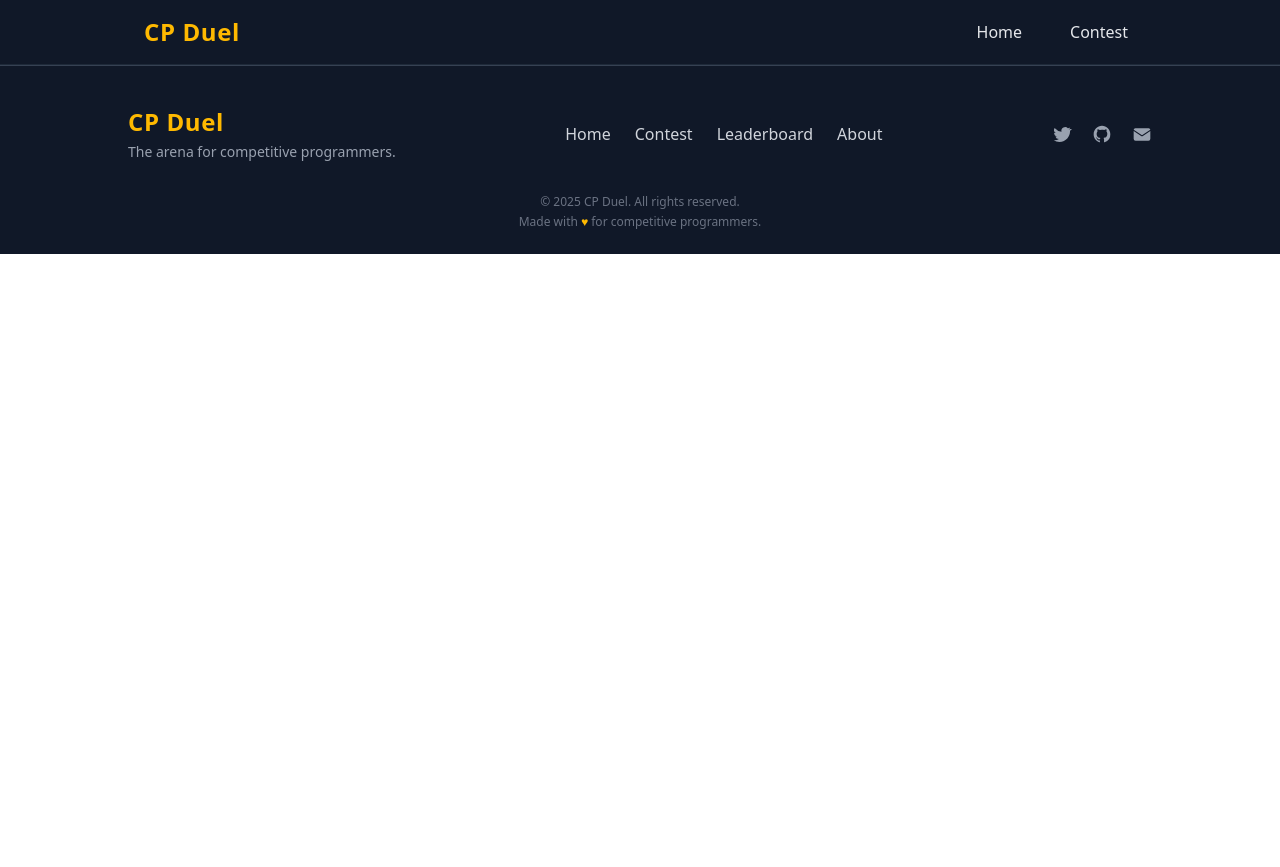
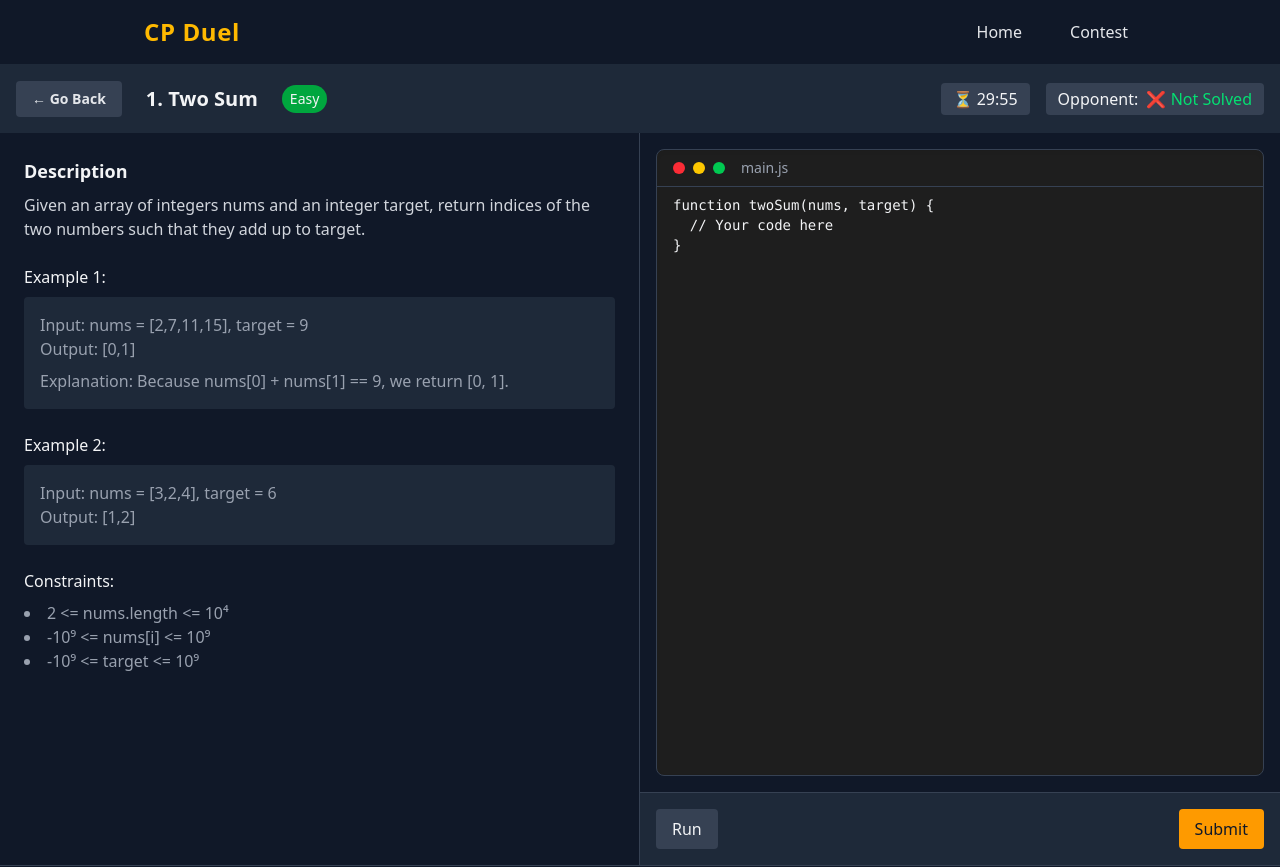
Before and after one commit to Shauryacious/shauryacious-resume, a React (Vite) app: page /contest/1/start in a window 1280 px wide. Shown: the top 867 px of the page. Before the commit the page ends 800 px from the top, so only its background shows below. Built offline with nearby package versions, Linux system fonts and the light colour scheme.

Commit message:
final commit

```diff
--- a/src/App.jsx
+++ b/src/App.jsx
@@ -4,6 +4,7 @@ import LeaderboardPage from "./LeaderboardPage";
 import ContestPage from "./ContestPage";
 import ContestBracketPage from "./ContestBracketPage";
 import ContestLeaderboardPage from "./ContestLeaderboardPage";
+import ContestStartPage from "./ContestStartPage";
 import Navbar from "./Navbar";
 import Footer from "./Footer";
 
@@ -20,7 +21,14 @@ function App() {
           path="/contest/:contestId/leaderboard"
           element={<ContestLeaderboardPage />}
         />
-        {/* You can add more routes as needed */}
+        <Route
+          path="/contest/:contestId/start"
+          element={<ContestStartPage />}
+        />
+        {/* <Route
+          path="/contest/:contestId/start"
+          element={<ProblemSolvingPage />}
+        /> */}
       </Routes>
       <Footer />
     </Router>
--- a/src/ContestBracket.jsx
+++ b/src/ContestBracket.jsx
@@ -9,6 +9,15 @@ const ContestBracket = () => {
 
   return (
     <div className="min-h-screen bg-gradient-to-br from-gray-900 via-gray-800 to-gray-900 text-white py-12">
+      {/* Go Back Button */}
+      <div className="max-w-6xl mx-auto px-4 mb-6">
+        <button
+          onClick={() => navigate(-1)}
+          className="bg-gray-700 hover:bg-gray-600 px-4 py-2 rounded text-sm font-semibold text-gray-200 transition-colors"
+        >
+          ← Go Back
+        </button>
+      </div>
       <h1 className="text-5xl font-extrabold mb-10 tracking-tight text-center">
         THE <span className="text-amber-400 drop-shadow">PLAYOFFS</span>
       </h1>
--- a/src/ContestLeaderboardPage.jsx
+++ b/src/ContestLeaderboardPage.jsx
@@ -1,5 +1,5 @@
 import React, { useState } from "react";
-import { useParams } from "react-router-dom";
+import { useParams, useNavigate } from "react-router-dom";
 import contestLeaderboardData from "./contestLeaderboardData";
 import LeaderboardCard from "./LeaderboardCard";
 
@@ -16,6 +16,7 @@ const roundOptions = [
 
 const ContestLeaderboardPage = () => {
   const { contestId } = useParams();
+  const navigate = useNavigate();
   const [sortBy, setSortBy] = useState("rank");
   const [filterTop3, setFilterTop3] = useState(false);
   const [selectedRound, setSelectedRound] = useState("round1");
@@ -40,6 +41,15 @@ const ContestLeaderboardPage = () => {
   return (
     <div className="min-h-screen bg-gradient-to-br from-gray-900 via-gray-800 to-gray-900 text-white font-sans">
       <main className="max-w-5xl mx-auto px-4 py-12">
+        {/* Go Back Button */}
+        <div className="mb-4">
+          <button
+            onClick={() => navigate(-1)}
+            className="bg-gray-700 hover:bg-gray-600 px-4 py-2 rounded text-sm font-semibold text-gray-200 transition-colors"
+          >
+            ← Go Back
+          </button>
+        </div>
         <section>
           {/* Header Section */}
           <div className="text-center mb-10">
@@ -116,7 +126,7 @@ const ContestLeaderboardPage = () => {
             ) : (
               leaderboard.map((user) => (
                 <LeaderboardCard
-                  key={user.rank}
+                  key={user.rank + user.name + user.round}
                   user={user}
                   className="hover:scale-[1.02] transition-transform"
                 />
--- a/src/ContestStartPage.tsx
+++ b/src/ContestStartPage.tsx
@@ -1,28 +1,18 @@
 import React, { useState, useEffect } from "react";
-import Editor from "@monaco-editor/react";
+import { useNavigate } from "react-router-dom";
+import problemData from "./problemData";
 
-type TestCase = {
-  input: any[];
-  output: any[];
-};
+const ContestStartPage = () => {
+  const navigate = useNavigate();
+  const [timeLeft, setTimeLeft] = useState(1800); // 30 minutes
+  const [consoleOutput, setConsoleOutput] = useState([]);
+  const [userCode, setUserCode] = useState(
+    `function twoSum(nums, target) {
+  // Your code here
+}`
+  );
 
-const ContestStartPage: React.FC = () => {
-  const [timeLeft, setTimeLeft] = useState<number>(3600); // 60 minutes in seconds
-  const [opponentStatus, setOpponentStatus] = useState<string>("❌ Not Solved");
-  const [userCode, setUserCode] =
-    useState<string>(`function solveProblem(input) {
-  // Your code here
-}`);
-  const [problemDetails] = useState({
-    title: "TCP Open Contest 1 - Problem 1",
-    description: `Given an array of integers, return indices of the two numbers such that they add up to a specific target.\n\nExample:\nInput: nums = [2,7,11,15], target = 9\nOutput: [0,1]`,
-    testCases: [
-      { input: [[2, 7, 11, 15], 9], output: [0, 1] },
-      { input: [[3, 2, 4], 6], output: [1, 2] },
-    ] as TestCase[],
-  });
-
-  // Timer countdown
+  // Timer
   useEffect(() => {
     const timer = setInterval(() => {
       setTimeLeft((prev) => Math.max(0, prev - 1));
@@ -30,108 +20,141 @@ const ContestStartPage: React.FC = () => {
     return () => clearInterval(timer);
   }, []);
 
-  // WebSocket simulation for opponent status
-  useEffect(() => {
-    const ws = new WebSocket("wss://your-websocket-server");
-    ws.onmessage = (event: MessageEvent) => {
-      try {
-        const data = JSON.parse(event.data.toString());
-        if (data.type === "opponentAC") {
-          setOpponentStatus("✅ Problem Solved");
-        }
-      } catch (error) {
-        console.error("WebSocket message error:", error);
-      }
-    };
-    return () => ws.close();
-  }, []);
-
-  const formatTime = (seconds: number): string => {
+  const formatTime = (seconds) => {
     const mins = Math.floor(seconds / 60);
     const secs = seconds % 60;
     return `${mins}:${secs.toString().padStart(2, "0")}`;
   };
 
-  const handleSubmit = (): void => {
-    console.log("Submitting code:", userCode);
-    // Add actual submission logic here
+  const handleRun = () => {
+    setConsoleOutput([
+      "Running test cases...",
+      "Test case 1: Passed ✅",
+      "Test case 2: Passed ✅",
+    ]);
+  };
+
+  const handleSubmit = () => {
+    setConsoleOutput([
+      "Submitting solution...",
+      "All test cases passed! 🎉",
+      "Your submission beats 95% of solutions",
+    ]);
   };
 
   return (
-    <div className="min-h-screen bg-gradient-to-br from-gray-900 via-gray-800 to-gray-900 text-white">
-      {/* Contest Header */}
-      <div className="bg-gray-800 p-4 flex items-center justify-between">
-        <div className="flex items-center gap-4">
-          <span className="text-amber-400 font-bold text-xl">
-            TCP Open Contest
+    <div className="h-screen flex flex-col bg-gray-900 text-gray-100">
+      {/* Header */}
+      <header className="bg-gray-800 p-4 flex justify-between items-center">
+        <div className="flex items-center space-x-6">
+          <button
+            onClick={() => navigate(-1)}
+            className="bg-gray-700 hover:bg-gray-600 px-4 py-2 rounded text-sm font-semibold text-gray-200 transition-colors"
+          >
+            ← Go Back
+          </button>
+          <h1 className="text-xl font-bold">{problemData.title}</h1>
+          <span
+            className={`px-2 py-1 rounded-full text-sm
+            ${
+              problemData.difficulty === "Easy"
+                ? "bg-green-600"
+                : problemData.difficulty === "Medium"
+                ? "bg-yellow-600"
+                : "bg-red-600"
+            }`}
+          >
+            {problemData.difficulty}
           </span>
-          <div className="bg-gray-700 px-3 py-1 rounded-full">
+        </div>
+        <div className="flex items-center space-x-4">
+          <div className="bg-gray-700 px-3 py-1 rounded">
             ⏳ {formatTime(timeLeft)}
           </div>
-        </div>
-        <div className="flex items-center gap-6">
-          <div className="flex items-center gap-2">
-            <span className="text-green-400">You: 0</span>
-            <span className="text-red-400">Opponent: {opponentStatus}</span>
+          <div className="bg-gray-700 px-3 py-1 rounded">
+            Opponent: <span className="text-green-400 ml-1">❌ Not Solved</span>
           </div>
         </div>
-      </div>
+      </header>
 
       {/* Main Content */}
-      <div className="flex h-[calc(100vh-4rem)]">
+      <div className="flex-1 flex overflow-hidden">
         {/* Problem Description */}
         <div className="w-1/2 p-6 overflow-y-auto border-r border-gray-700">
-          <h1 className="text-2xl font-bold mb-4 text-amber-400">
-            {problemDetails.title}
-          </h1>
-          <pre className="whitespace-pre-wrap font-mono text-sm">
-            {problemDetails.description}
-          </pre>
-
-          <div className="mt-8">
-            <h2 className="text-xl font-semibold mb-3">Test Cases</h2>
-            {problemDetails.testCases.map((tc, index) => (
-              <div key={index} className="bg-gray-800 p-4 rounded-lg mb-3">
-                <div className="text-sm text-gray-400">
-                  Input: {JSON.stringify(tc.input)}
+          <div className="space-y-6">
+            <section>
+              <h2 className="text-lg font-semibold mb-2">Description</h2>
+              <p className="text-gray-300">{problemData.description}</p>
+            </section>
+            {problemData.examples.map((ex, idx) => (
+              <section key={idx}>
+                <h3 className="font-medium mb-2">Example {idx + 1}:</h3>
+                <div className="bg-gray-800 p-4 rounded">
+                  <p className="text-gray-400">Input: {ex.input}</p>
+                  <p className="text-gray-400">Output: {ex.output}</p>
+                  {ex.explanation && (
+                    <p className="text-gray-400 mt-2">
+                      Explanation: {ex.explanation}
+                    </p>
+                  )}
                 </div>
-                <div className="text-sm text-green-400">
-                  Output: {JSON.stringify(tc.output)}
-                </div>
-              </div>
+              </section>
             ))}
+            <section>
+              <h3 className="font-medium mb-2">Constraints:</h3>
+              <ul className="list-disc list-inside text-gray-400">
+                {problemData.constraints.map((c, idx) => (
+                  <li key={idx}>{c}</li>
+                ))}
+              </ul>
+            </section>
           </div>
         </div>
 
-        {/* Code Editor */}
-        <div className="w-1/2 flex flex-col">
-          <div className="flex-1">
-            <Editor
-              height="100%"
-              defaultLanguage="javascript"
-              value={userCode}
-              onChange={(value) => setUserCode(value || "")}
-              theme="vs-dark"
-              options={{
-                minimap: { enabled: false },
-                fontSize: 14,
-                lineNumbers: "on",
-                roundedSelection: false,
-                scrollBeyondLastLine: false,
-              }}
-            />
+        {/* Fake Code Editor */}
+        <div className="w-1/2 flex flex-col bg-gray-900">
+          <div className="flex-1 p-4">
+            <div className="bg-[#1e1e1e] rounded-lg shadow-inner border border-gray-700 h-full flex flex-col">
+              <div className="flex items-center px-4 py-2 border-b border-gray-700 text-sm text-gray-400">
+                <span className="w-3 h-3 bg-red-500 rounded-full inline-block mr-2"></span>
+                <span className="w-3 h-3 bg-yellow-400 rounded-full inline-block mr-2"></span>
+                <span className="w-3 h-3 bg-green-500 rounded-full inline-block mr-4"></span>
+                <span>main.js</span>
+              </div>
+              <textarea
+                className="flex-1 w-full bg-transparent text-gray-100 font-mono text-sm resize-none px-4 py-2 outline-none"
+                style={{ minHeight: 300 }}
+                value={userCode}
+                onChange={(e) => setUserCode(e.target.value)}
+                spellCheck={false}
+              />
+            </div>
           </div>
 
+          {/* Console Output */}
+          {consoleOutput.length > 0 && (
+            <div className="h-40 bg-gray-800 p-4 overflow-y-auto border-t border-gray-700">
+              {consoleOutput.map((line, idx) => (
+                <pre key={idx} className="text-sm font-mono text-gray-300">
+                  {line}
+                </pre>
+              ))}
+            </div>
+          )}
+
           {/* Control Bar */}
-          <div className="bg-gray-800 p-4 flex justify-between items-center">
+          <div className="bg-gray-800 p-4 flex justify-between items-center border-t border-gray-700">
             <button
-              className="bg-amber-400 text-gray-900 px-6 py-2 rounded hover:bg-amber-300 transition-colors duration-200"
+              onClick={handleRun}
+              className="bg-gray-700 hover:bg-gray-600 px-4 py-2 rounded transition-colors"
+            >
+              Run
+            </button>
+            <button
               onClick={handleSubmit}
+              className="bg-amber-500 hover:bg-amber-400 px-4 py-2 rounded text-gray-900 transition-colors"
             >
               Submit
-            </button>
-            <button className="bg-gray-700 px-6 py-2 rounded hover:bg-gray-600 transition-colors duration-200">
-              Give Up
             </button>
           </div>
         </div>
--- a/src/HomePage.jsx
+++ b/src/HomePage.jsx
@@ -81,12 +81,6 @@ const HomePage = () => (
           Compete with coders worldwide, improve your skills, and make new
           friends.
         </p>
-        <a
-          href="/leaderboard"
-          className="inline-block bg-gray-700 text-white px-8 py-3 rounded-full hover:bg-gray-600 transition text-lg"
-        >
-          View Leaderboard
-        </a>
       </section>
     </main>
   </div>
--- /dev/null
+++ b/src/ProblemSolvingPage.tsx
@@ -0,0 +1,175 @@
+import React, { useState, useEffect } from "react";
+import Editor from "@monaco-editor/react";
+
+type TestCase = {
+  input: string;
+  output: string;
+};
+
+const ProblemSolvingPage: React.FC = () => {
+  const [timeLeft, setTimeLeft] = useState<number>(1800); // 30 minutes in seconds
+  const [code, setCode] = useState<string>(`function twoSum(nums, target) {
+  // Your code here
+}`);
+  const [consoleOutput, setConsoleOutput] = useState<string[]>([]);
+
+  // Mock problem data
+  const problem = {
+    title: "1. Two Sum",
+    difficulty: "Easy",
+    description: `Given an array of integers nums and an integer target, return indices of the two numbers such that they add up to target.`,
+    examples: [
+      {
+        input: "nums = [2,7,11,15], target = 9",
+        output: "[0,1]",
+        explanation: "Because nums[0] + nums[1] == 9, we return [0, 1]."
+      },
+      {
+        input: "nums = [3,2,4], target = 6",
+        output: "[1,2]",
+        explanation: ""
+      }
+    ],
+    constraints: [
+      "2 <= nums.length <= 10⁴",
+      "-10⁹ <= nums[i] <= 10⁹",
+      "-10⁹ <= target <= 10⁹"
+    ]
+  };
+
+  // Timer management
+  useEffect(() => {
+    const timer = setInterval(() => {
+      setTimeLeft(prev => Math.max(0, prev - 1));
+    }, 1000);
+    return () => clearInterval(timer);
+  }, []);
+
+  const formatTime = (seconds: number): string => {
+    const mins = Math.floor(seconds / 60);
+    const secs = seconds % 60;
+    return `${mins}:${secs.toString().padStart(2, '0')}`;
+  };
+
+  const handleRun = () => {
+    // Mock execution
+    setConsoleOutput([
+      "Running test cases...",
+      "Test case 1: Passed ✅",
+      "Test case 2: Passed ✅"
+    ]);
+  };
+
+  const handleSubmit = () => {
+    // Mock submission
+    setConsoleOutput([
+      "Submitting solution...",
+      "All test cases passed! 🎉",
+      "Your submission beats 95% of solutions"
+    ]);
+  };
+
+  return (
+    <div className="h-screen flex flex-col bg-gray-900 text-gray-100">
+      {/* Header */}
+      <header className="bg-gray-800 p-4 flex justify-between items-center">
+        <div className="flex items-center space-x-6">
+          <h1 className="text-xl font-bold">{problem.title}</h1>
+          <span className={`px-2 py-1 rounded-full text-sm
+            ${problem.difficulty === 'Easy' ? 'bg-green-600' :
+             problem.difficulty === 'Medium' ? 'bg-yellow-600' : 'bg-red-600'}`}>
+            {problem.difficulty}
+          </span>
+        </div>
+        <div className="flex items-center space-x-4">
+          <div className="bg-gray-700 px-3 py-1 rounded">
+            ⏳ {formatTime(timeLeft)}
+          </div>
+        </div>
+      </header>
+
+      {/* Main Content */}
+      <div className="flex-1 flex overflow-hidden">
+        {/* Problem Description */}
+        <div className="w-1/2 p-6 overflow-y-auto border-r border-gray-700">
+          <div className="space-y-6">
+            <section>
+              <h2 className="text-lg font-semibold mb-2">Description</h2>
+              <p className="text-gray-300">{problem.description}</p>
+            </section>
+
+            {problem.examples.map((ex, idx) => (
+              <section key={idx}>
+                <h3 className="font-medium mb-2">Example {idx + 1}:</h3>
+                <div className="bg-gray-800 p-4 rounded">
+                  <p className="text-gray-400">Input: {ex.input}</p>
+                  <p className="text-gray-400">Output: {ex.output}</p>
+                  {ex.explanation && (
+                    <p className="text-gray-400 mt-2">Explanation: {ex.explanation}</p>
+                  )}
+                </div>
+              </section>
+            ))}
+
+            <section>
+              <h3 className="font-medium mb-2">Constraints:</h3>
+              <ul className="list-disc list-inside text-gray-400">
+                {problem.constraints.map((c, idx) => (
+                  <li key={idx}>{c}</li>
+                ))}
+              </ul>
+            </section>
+          </div>
+        </div>
+
+        {/* Code Editor Section */}
+        <div className="w-1/2 flex flex-col">
+          <div className="flex-1">
+            <Editor
+              height="100%"
+              defaultLanguage="javascript"
+              theme="vs-dark"
+              value={code}
+              onChange={(value) => setCode(value || ''}
+              options={{
+                minimap: { enabled: false },
+                fontSize: 14,
+                scrollBeyondLastLine: false,
+                automaticLayout: true
+              }}
+            />
+          </div>
+
+          {/* Console Output */}
+          {consoleOutput.length > 0 && (
+            <div className="h-48 bg-gray-800 p-4 overflow-y-auto border-t border-gray-700">
+              {consoleOutput.map((line, idx) => (
+                <pre key={idx} className="text-sm font-mono text-gray-300">{line}</pre>
+              ))}
+            </div>
+          )}
+
+          {/* Control Bar */}
+          <div className="bg-gray-800 p-4 flex justify-between items-center border-t border-gray-700">
+            <button
+              onClick={handleRun}
+              className="bg-gray-700 hover:bg-gray-600 px-4 py-2 rounded transition-colors"
+            >
+              Run
+            </button>
+            <div className="flex space-x-4">
+              <button
+                onClick={handleSubmit}
+                className="bg-amber-500 hover:bg-amber-400 px-4 py-2 rounded text-gray-900 transition-colors"
+              >
+                Submit
+              </button>
+            </div>
+          </div>
+        </div>
+      </div>
+    </div>
+  );
+};
+
+export default ProblemSolvingPage;
--- /dev/null
+++ b/src/problemData.js
@@ -0,0 +1,26 @@
+// problemData.js
+
+const problemData = {
+    title: "1. Two Sum",
+    difficulty: "Easy",
+    description: `Given an array of integers nums and an integer target, return indices of the two numbers such that they add up to target.`,
+    examples: [
+        {
+            input: "nums = [2,7,11,15], target = 9",
+            output: "[0,1]",
+            explanation: "Because nums[0] + nums[1] == 9, we return [0, 1]."
+        },
+        {
+            input: "nums = [3,2,4], target = 6",
+            output: "[1,2]",
+            explanation: ""
+        }
+    ],
+    constraints: [
+        "2 <= nums.length <= 10⁴",
+        "-10⁹ <= nums[i] <= 10⁹",
+        "-10⁹ <= target <= 10⁹"
+    ]
+};
+
+export default problemData;
```
